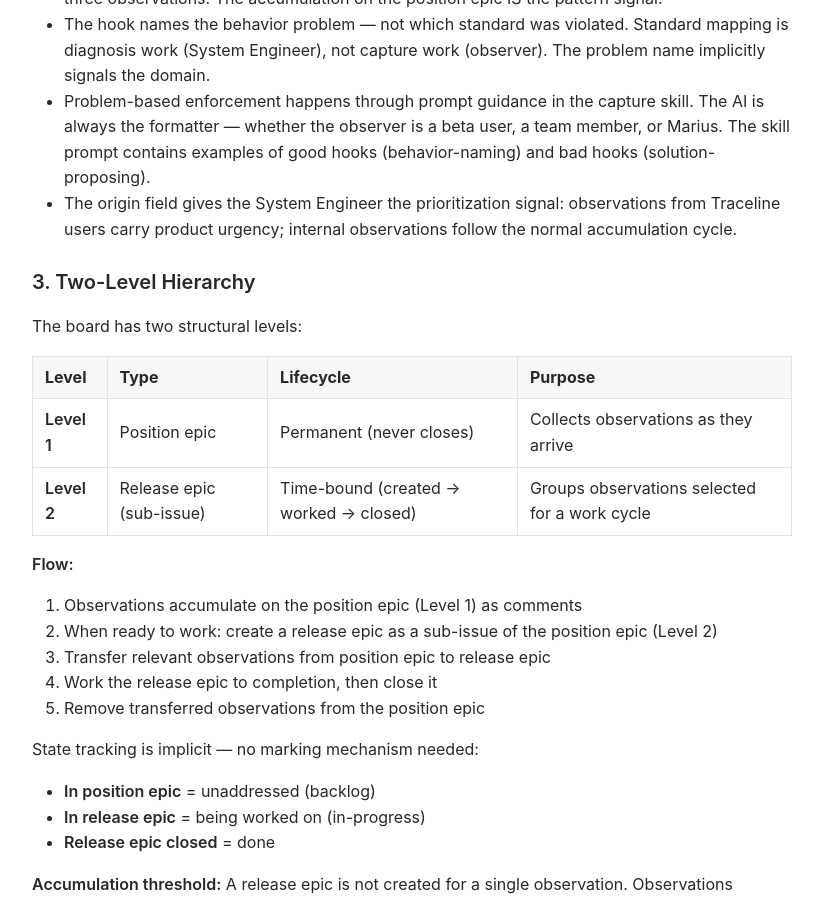
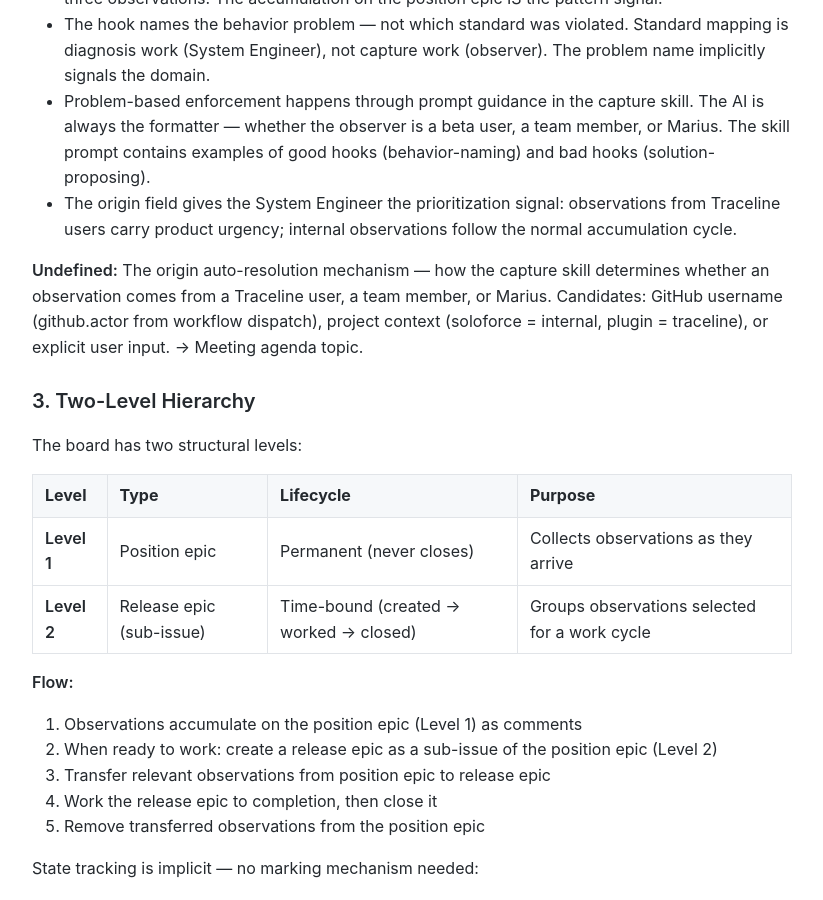
Before and after one commit to MariusWilsch/public-wilsch-ai-pages, a Jekyll site: the page built from project/soloforce/cci-board-structure-design.md, in a window 1280 px wide and 900 px high, scrolled down 2871 px. Shown: the whole window, without its empty margins (228-1051 px from the left). Built offline with Jekyll 4.4.1, drawn with Linux system fonts in a browser that asks for light colours; our own code applies the rules of GitHub Pages for plain Markdown files.

Commit message:
Sync from hippocampus 2026-02-21

```diff
--- a/project/soloforce/cci-board-structure-design.md
+++ b/project/soloforce/cci-board-structure-design.md
@@ -80,6 +80,8 @@ from session context]
 - The hook names the behavior problem — not which standard was violated. Standard mapping is diagnosis work (System Engineer), not capture work (observer). The problem name implicitly signals the domain.
 - Problem-based enforcement happens through prompt guidance in the capture skill. The AI is always the formatter — whether the observer is a beta user, a team member, or Marius. The skill prompt contains examples of good hooks (behavior-naming) and bad hooks (solution-proposing).
 - The origin field gives the System Engineer the prioritization signal: observations from Traceline users carry product urgency; internal observations follow the normal accumulation cycle.
+
+**Undefined:** The origin auto-resolution mechanism — how the capture skill determines whether an observation comes from a Traceline user, a team member, or Marius. Candidates: GitHub username (github.actor from workflow dispatch), project context (soloforce = internal, plugin = traceline), or explicit user input. → Meeting agenda topic.
 
 ### 3. Two-Level Hierarchy
 
```
